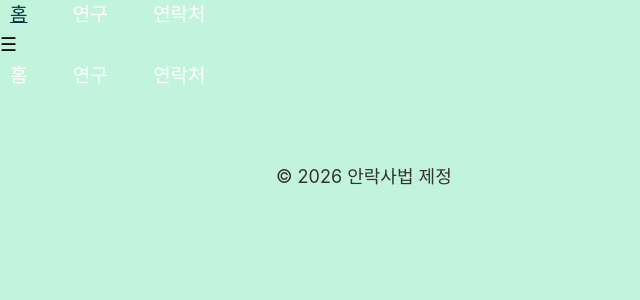
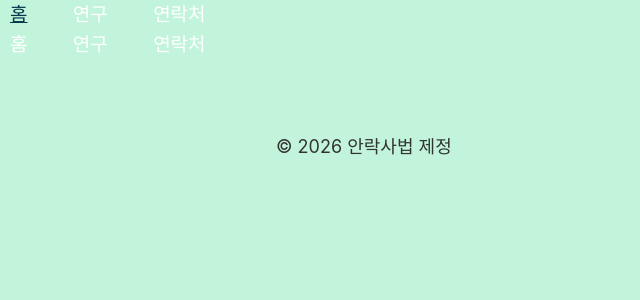
Before and after one commit to weglitter/euthanasia, a Jekyll site: the page built from index.md, in a window 1280 px wide. Shown: the top 300 px of the page, without its empty margins (0-640 px from the left). Built offline with Jekyll 4.4.1, drawn with Linux system fonts in a browser that asks for light colours.

Commit message:
Update style.css

```diff
--- a/css/style.css
+++ b/css/style.css
@@ -53,6 +53,80 @@
     margin: 10px 0;   /* 각 메뉴 항목 사이에 위아래 간격을 줘서 터치하기 쉽게 함 */
   }
 }
+
+
+/* 기본 메뉴 스타일 */
+.menu ul {
+  list-style: none;   /* 목록 점 제거 */
+  padding: 0;
+  margin: 0;
+}
+
+.menu li {
+  position: relative;
+}
+
+.menu > ul > li {
+  display: inline-block; /* PC에서는 가로로 나열 */
+  margin-right: 20px;
+}
+
+.menu ul ul {
+  display: none;          /* 기본은 숨김 */
+  position: absolute;
+  top: 100%;
+  left: 0;
+  background: #333;
+  padding: 10px;
+}
+
+.menu ul ul li {
+  display: block;         /* 하위 메뉴는 세로로 나열 */
+  margin: 5px 0;
+}
+
+.menu a {
+  color: #fff;            /* 글자색 흰색 */
+  text-decoration: none;  /* 밑줄 제거 */
+  padding: 5px 10px;
+}
+
+.menu li:hover > ul {
+  display: block;         /* PC에서 마우스 올리면 하위 메뉴 표시 */
+}
+
+/* 햄버거 버튼 기본 설정 (PC에서는 숨김) */
+.hamburger {
+  display: none;          /* 기본은 숨김 */
+  font-size: 24px;        /* 아이콘 크기 */
+  cursor: pointer;        /* 클릭 가능 */
+}
+
+/* 화면 너비가 768px 이하일 때 적용 (모바일) */
+@media (max-width: 768px) {
+  .hamburger {
+    display: block;       /* 모바일에서는 햄버거 버튼 표시 */
+  }
+
+  .menu > ul {
+    display: none;        /* 기본 메뉴 숨김 */
+    flex-direction: column; /* 세로로 나열 */
+    background: #333;
+    padding: 10px;
+  }
+
+  .menu.active > ul {
+    display: flex;        /* 햄버거 버튼 클릭 시 메뉴 표시 */
+  }
+
+  .menu > ul > li {
+    display: block;       /* 모바일에서는 세로로 메뉴 표시 */
+    margin: 10px 0;
+  }
+}
+
+
+
 
 /* ================================
    기본 색상 및 글꼴 설정
```
